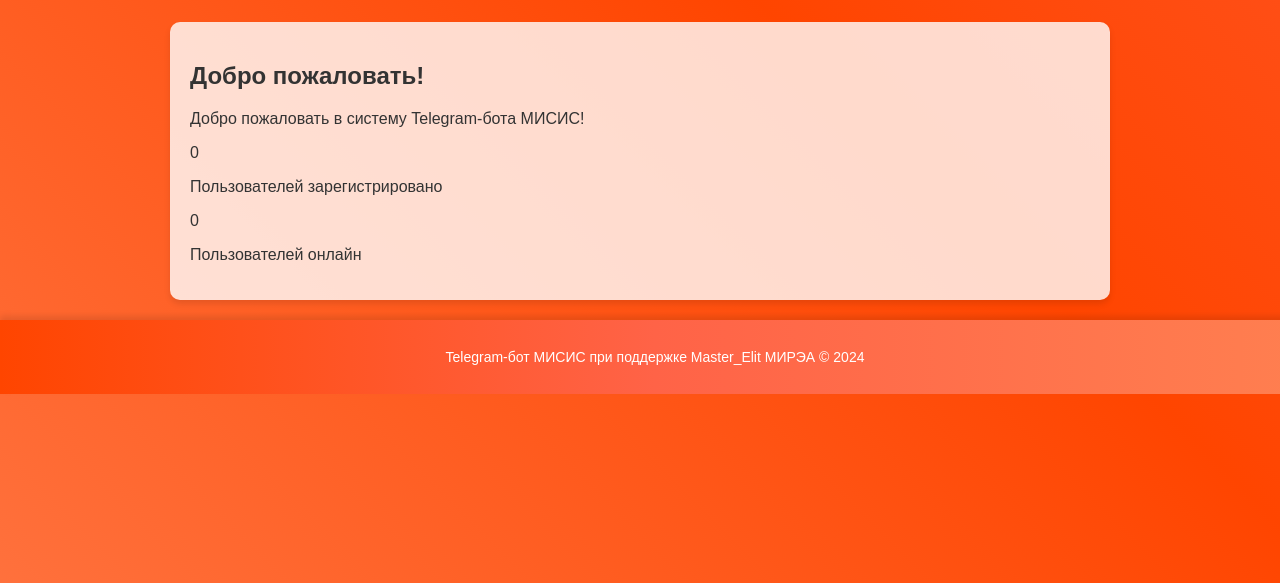
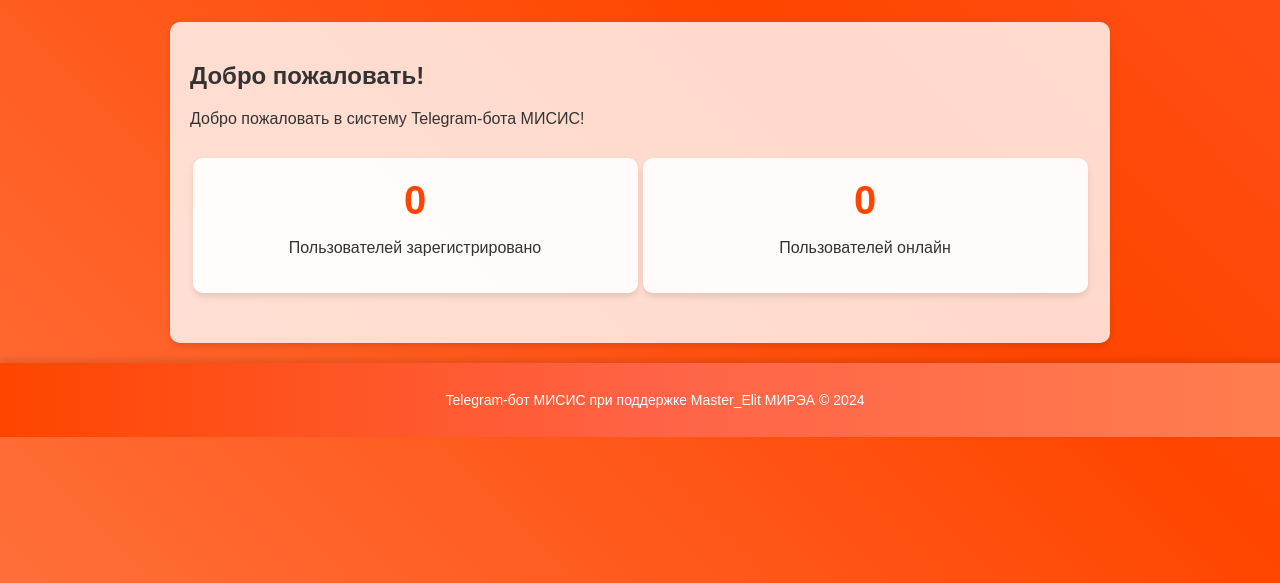
Before and after one commit to Master1910/misis, a Flask app: page / in a window 1280 px wide. Shown: the part 100-683 px from the top of the page. Run offline with Flask 2, Linux system fonts and the light colour scheme.

Commit message:
Update styles.css

```diff
--- a/static/styles.css
+++ b/static/styles.css
@@ -28,6 +28,43 @@ body {
     transition: width 0.3s ease;
     padding-top: 60px;
     z-index: 1000;
+}
+/* Анимация плавного появления */
+.fade {
+    opacity: 0;
+    animation: fade-in 0.8s ease-in-out forwards;
+}
+
+@keyframes fade-in {
+    from { opacity: 0; }
+    to { opacity: 1; }
+}
+
+/* Статистика пользователей */
+.stats {
+    display: flex;
+    justify-content: space-around;
+    margin: 30px 0;
+    text-align: center;
+}
+
+.stats div {
+    background: rgba(255, 255, 255, 0.9);
+    padding: 20px;
+    border-radius: 10px;
+    box-shadow: 0 4px 6px rgba(0, 0, 0, 0.1);
+    width: 45%;
+    transition: transform 0.3s ease;
+}
+
+.stats div:hover {
+    transform: scale(1.05);
+}
+
+.stats span {
+    font-size: 2.5em;
+    color: #FF4500;
+    font-weight: bold;
 }
 
 .sidebar nav a {
```
